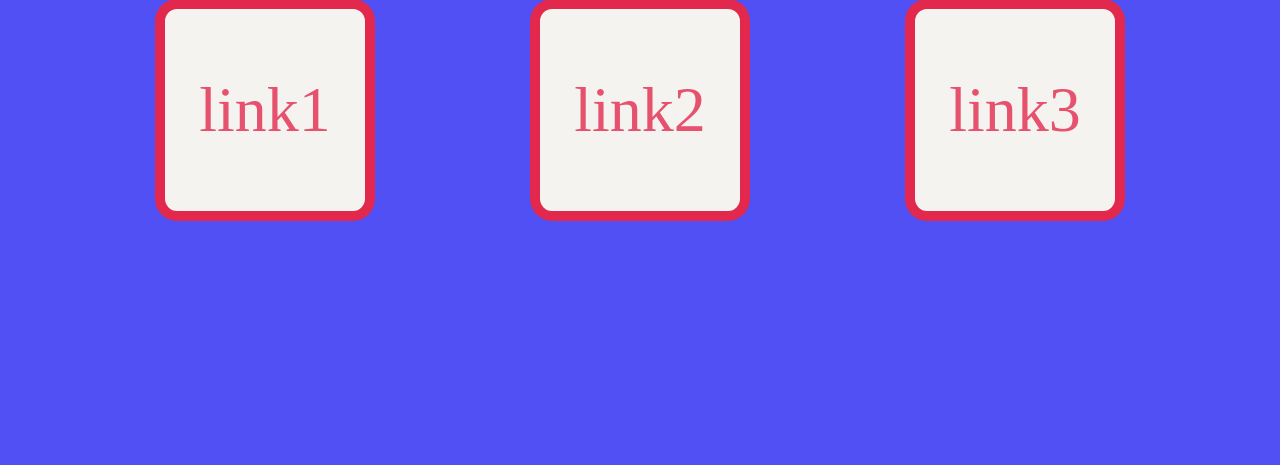
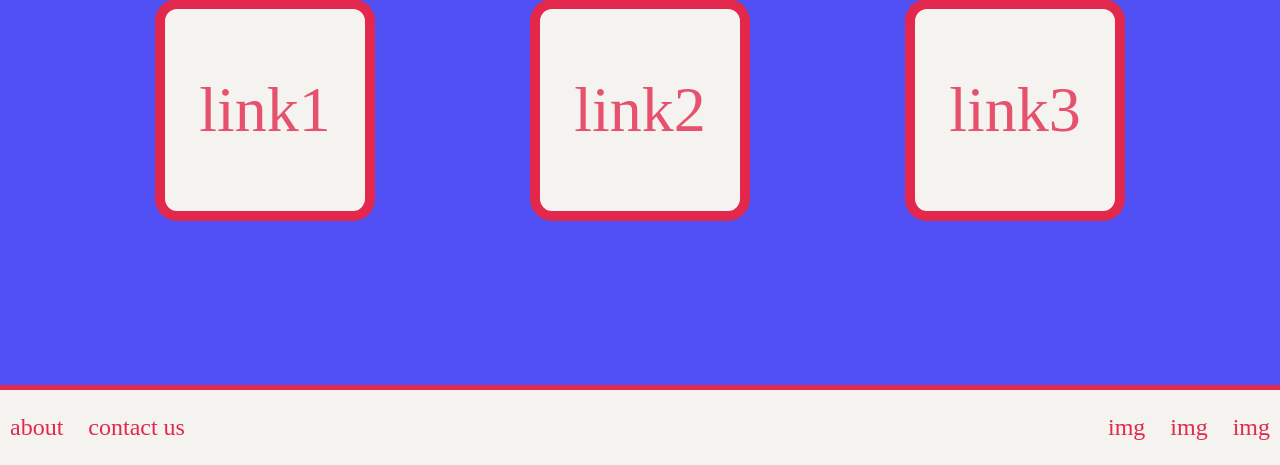
Before and after one commit to inherentspice/Student-Progress-Visualizer, a Django app: page / in a window 1280 px wide. Shown: the part 335-800 px from the top of the page. Run offline with Django 4.2, Linux system fonts and the light colour scheme.

Commit message:
finished layout of footer

```diff
--- a/visualizer/static/stylesheet.css
+++ b/visualizer/static/stylesheet.css
@@ -9,6 +9,13 @@ body {
   flex-direction: column;
   margin: 0;
   padding: 0;
+  min-height: 100vh;
+}
+
+.main {
+  display: flex;
+  flex-direction: column;
+  flex: 1;
 }
 
 .banner {
@@ -51,3 +58,42 @@ p {
   font-size: 4rem;
   color: rgb(226, 40, 77, .8);
 }
+
+.footer {
+  display: flex;
+  margin-bottom: 0;
+  padding-bottom: 0;
+  justify-content: space-between;
+  background-color: rgb(245, 243, 239);
+  border-top:5px solid rgb(226, 40, 77);
+}
+
+.left {
+  display: flex;
+  margin-left: 0;
+  gap: 15px;
+  align-items: center;
+  padding-left: 10px;
+}
+
+.right {
+  display: flex;
+  margin-right: 0;
+  gap: 15px;
+  align-items: center;
+  padding-right: 10px;
+}
+
+.small-link {
+  display: flex;
+  padding-right: 10px;
+}
+
+.small-img {
+  display: flex;
+  padding-left: 10px;
+}
+.footer-p {
+  font-size: 1.5rem;
+  color: rgb(226, 40, 77);
+}
--- a/visualizer/templates/core/home.html
+++ b/visualizer/templates/core/home.html
@@ -8,6 +8,7 @@
     <link rel="stylesheet" type="text/css" href="{% static 'stylesheet.css' %}"/>
   </head>
   <body>
+    <div class="main">
       <div class="banner">
         <h1>Visualizer</h1>
       </div>
@@ -24,6 +25,27 @@
           </div>
         </div>
       </div>
-
+    </div>
+    <div class="footer">
+      <div class="left">
+        <div class="small-link">
+          <p class="footer-p">about</p>
+        </div>
+        <div class="small-link">
+          <p class="footer-p">contact us</p>
+        </div>
+      </div>
+      <div class="right">
+        <div class="small-img">
+          <p class="footer-p">img</p>
+        </div>
+        <div class="small-img">
+          <p class="footer-p">img</p>
+        </div>
+        <div class="small-img">
+          <p class="footer-p">img</p>
+        </div>
+      </div>
+    </div>
   </body>
 </html>
```
Lines whose indentation alone changed are shown as unchanged.
